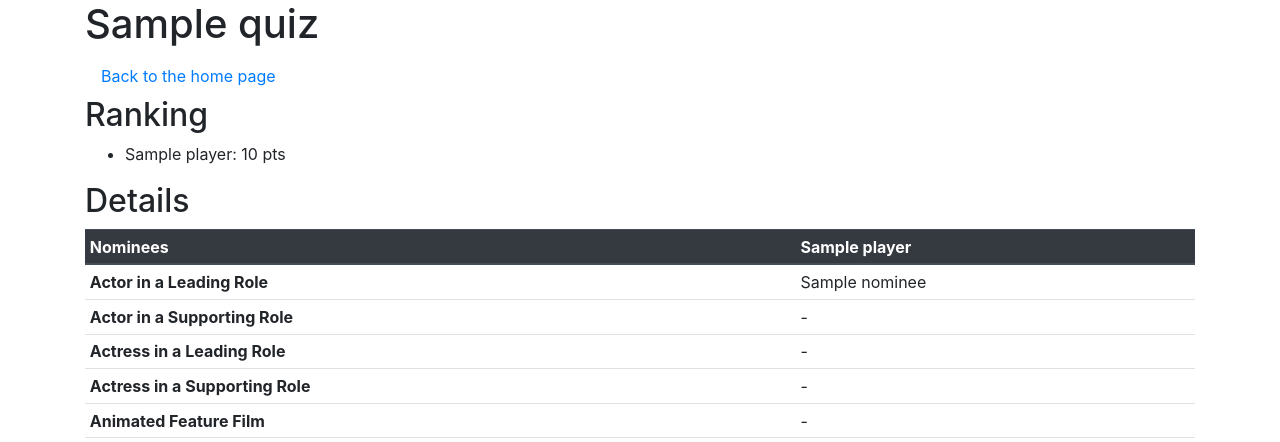
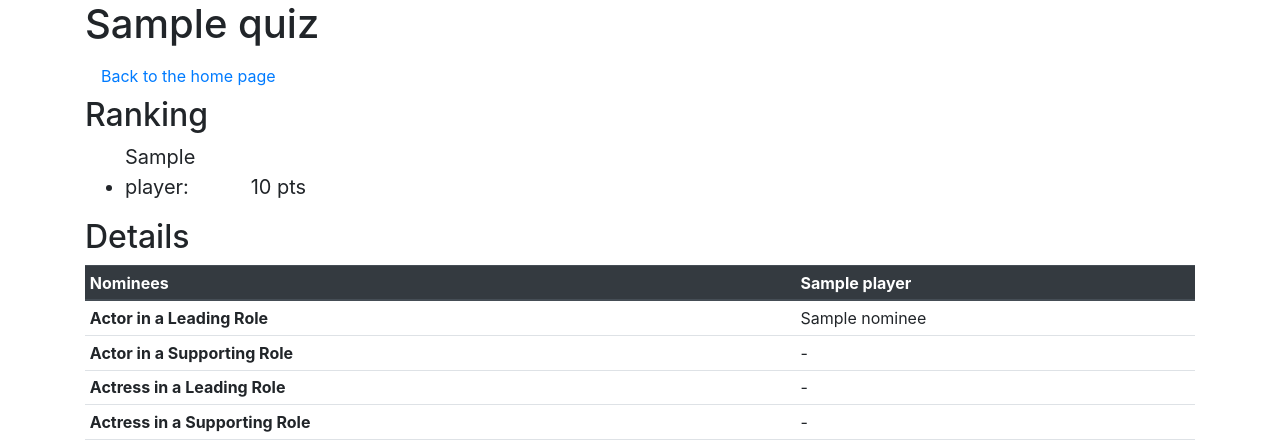
Before and after one commit to nortigo/oscarquiz, a Django app: page /results/1/ in a window 1280 px wide. Shown: the top 442 px of the page. Run offline with Django 3.2, Linux system fonts and the light colour scheme; tables that the repository leaves empty hold one stand-in row (values such as "Sample post"); some libraries are stand-ins or nearby versions.

Commit message:
Add ranking CSS style

```diff
--- a/templates/results.html
+++ b/templates/results.html
@@ -1,6 +1,12 @@
 {% extends 'base.html' %}
 {% load quiz_tag %}
 
+{% block postcss %}
+    <style type="text/css">
+        .ranking { font-size: 20px; }
+        .ranking label { margin: 0; display: inline-block; width: 120px; }
+    </style>
+{% endblock %}
 
 {% block content %}
     <div class="container">
@@ -15,9 +21,9 @@
                 </ul>
 
                 <h2>Ranking</h2>
-                <ul>
+                <ul class="ranking">
                     {% for rank in ranking %}
-                        <li>{{ rank.player__name }}: {{ rank.score }} pts</li>
+                        <li><label>{{ rank.player__name }}:</label> {{ rank.score }} pts</li>
                     {% endfor %}
                 </ul>
 
```
